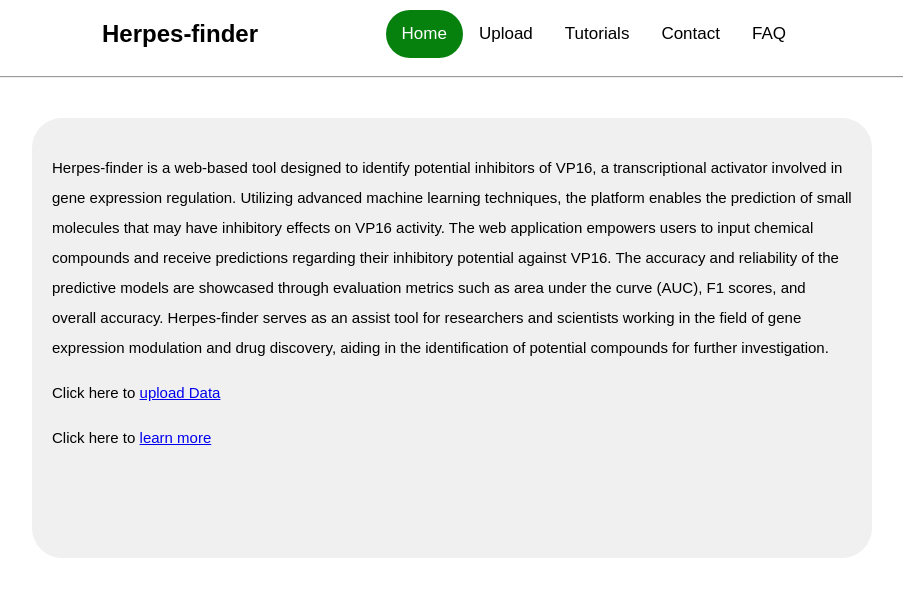
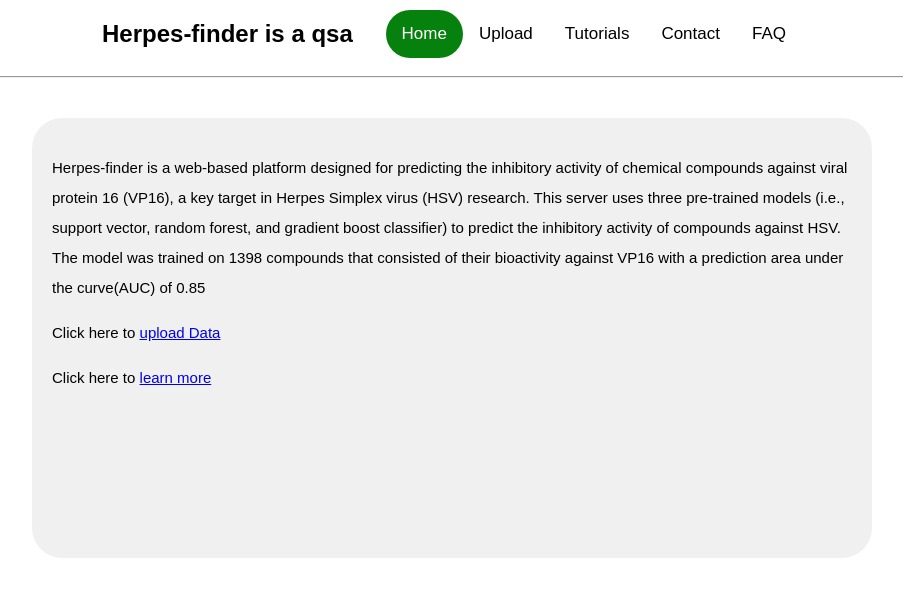
Before and after one commit to Ghaby-X/VP16i-finder, a Flask app: page / in a window 1280 px wide. Shown: the top 597 px of the page, without its empty margins (188-1091 px from the left). Run offline with Flask 3, Linux system fonts and the light colour scheme; parts of the project's set-up code (start-up, migrations or seed data) failed here and were passed over.

Commit message:
update home text

```diff
--- a/templates/index.html
+++ b/templates/index.html
@@ -10,7 +10,7 @@
 
 <body>
     <div class = "header">
-        <h2>Herpes-finder</h2>
+        <h2>Herpes-finder is a qsa</h2>
 
         <div class="topnav">
             <a class = "active" href="/">Home</a>
@@ -24,8 +24,7 @@
 
     <div class = "links">
         <section class="content">
-            <p> Herpes-finder is a web-based tool designed to identify potential inhibitors of VP16, a transcriptional activator involved in gene expression regulation. Utilizing advanced machine learning techniques, the platform enables the prediction of small molecules that may have inhibitory effects on VP16 activity. The web application empowers users to input chemical compounds and receive predictions regarding their inhibitory potential against VP16. The accuracy and reliability of the predictive models are showcased through evaluation metrics such as area under the curve (AUC), F1 scores, and overall accuracy. Herpes-finder serves as an assist tool for researchers and scientists working in the field of gene expression modulation and drug discovery, aiding in the identification of potential compounds for further investigation.</p>
-
+            <p>Herpes-finder is a web-based platform designed for predicting the inhibitory activity of chemical compounds against viral protein 16 (VP16), a key target in Herpes Simplex virus (HSV) research. This server uses three pre-trained models (i.e., support vector, random forest, and gradient boost classifier) to predict the inhibitory activity of compounds against HSV. The model was trained on 1398 compounds that consisted of their bioactivity against VP16 with a prediction area under the curve(AUC) of 0.85</p>
             <p>Click here to <a href="/upload" class="cta-button">upload Data</a></p>
             <p>Click here to <a href="/tutorials" class="cta-button">learn more</a></p>
         </section>
```
